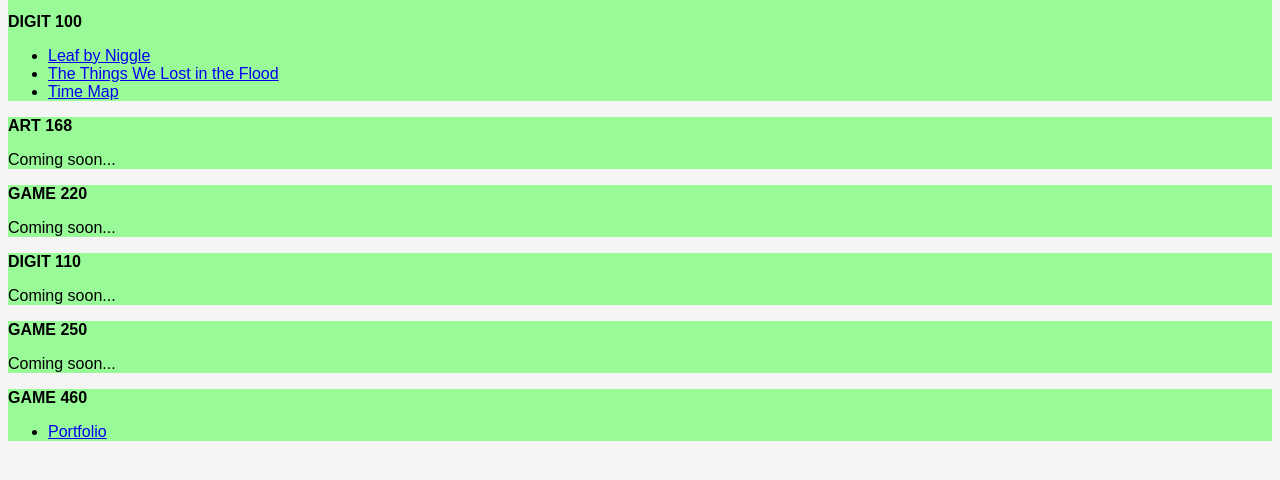
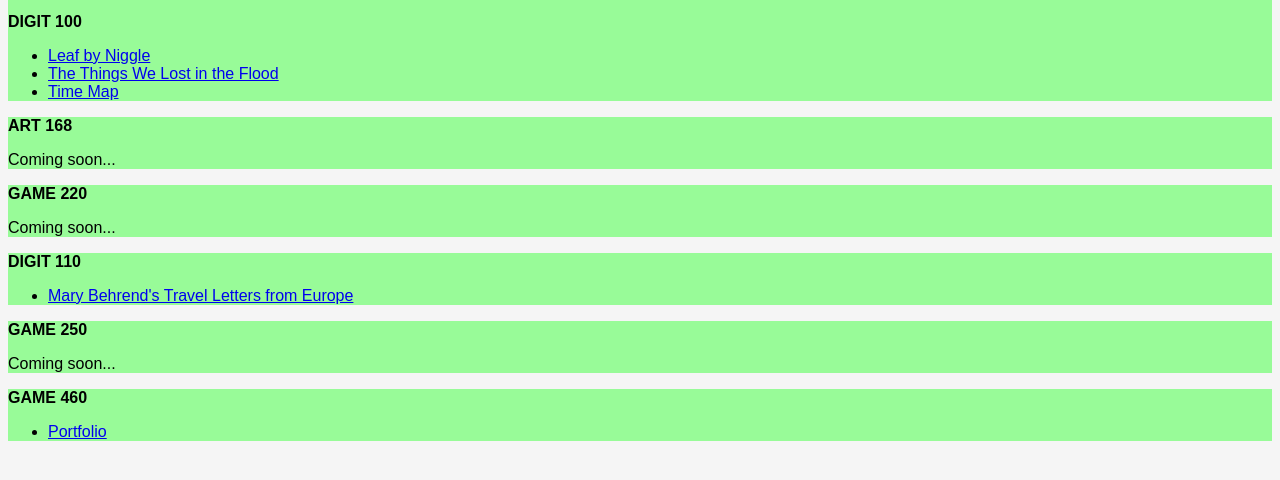
Before and after one commit to Tonya-Velcko/hatlessCactus, a plain HTML site: page docs/portfolio.html in a window 1280 px wide. Shown: the part 198-678 px from the top of the page. Drawn offline with Linux system fonts and the light colour scheme.

Commit message:
adding link to travel letters

```diff
--- a/docs/portfolio.html
+++ b/docs/portfolio.html
@@ -36,7 +36,9 @@
         </section>
         <section>
             <p><strong>DIGIT 110</strong></p>
-            <p>Coming soon...</p>
+            <ul>
+                <li><a href=https://fkb5105.github.io/Letters-from-Europe-FA2022/>Mary Behrend's Travel Letters from Europe</a></li>
+            </ul>
         </section>
         <section>
             <p><strong>GAME 250</strong></p>
```
